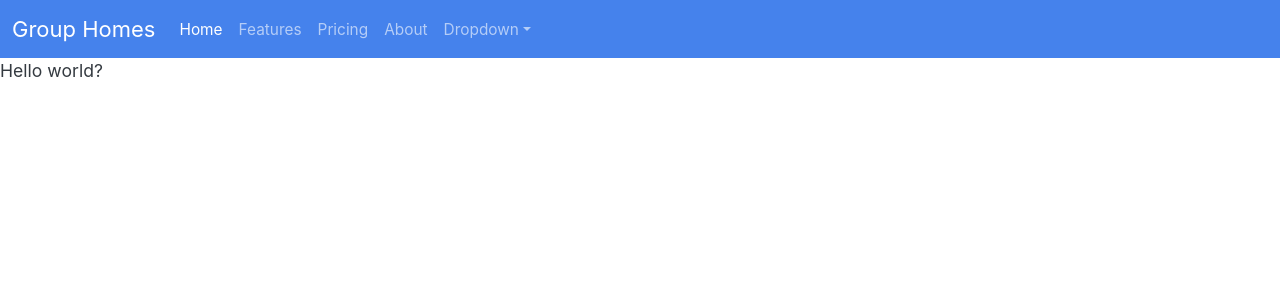
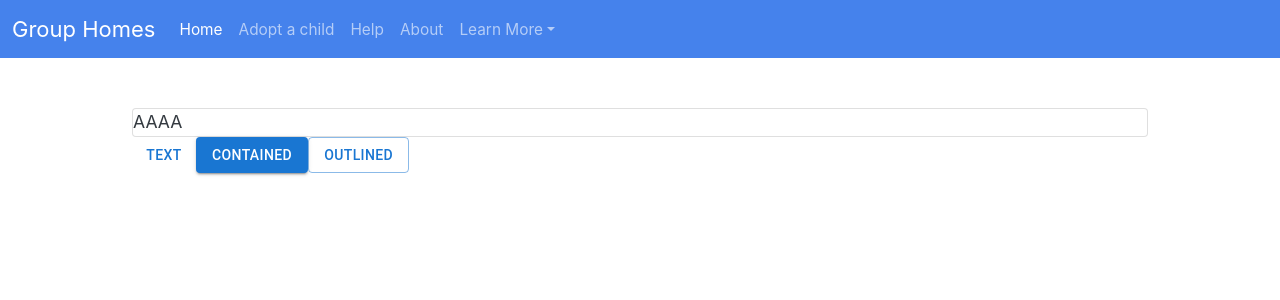
Before and after one commit to KennyHc/Group-Homes, a React (Create React App) app: page / in a window 1280 px wide. Shown: the top 300 px of the page. Built offline with nearby package versions, Linux system fonts and the light colour scheme.

Commit message:
working on frontend

```diff
--- a/package.json
+++ b/package.json
@@ -3,6 +3,10 @@
   "version": "0.1.0",
   "private": true,
   "dependencies": {
+    "@emotion/react": "^11.8.2",
+    "@emotion/styled": "^11.8.1",
+    "@mui/material": "^5.5.2",
+    "@mui/styles": "^5.5.1",
     "@testing-library/jest-dom": "^5.16.2",
     "@testing-library/react": "^12.1.4",
     "@testing-library/user-event": "^13.5.0",
--- a/src/App.js
+++ b/src/App.js
@@ -1,13 +1,14 @@
 import logo from "./logo.svg";
 import "./style.css";
 import Header from "./components/Header";
-
+import Contact from "./components/Contact";
+import { Container, Row, Col } from "react-bootstrap";
 function App() {
   return (
     <div className="App">
       <Header className="App-header"></Header>
 
-      <div>Hello world?</div>
+      <Contact />
     </div>
   );
 }
--- a/src/components/Contact.js
+++ b/src/components/Contact.js
@@ -1,7 +1,23 @@
 import React from "react";
+import { Card, Col, Container, Row } from "react-bootstrap";
+import Button from "@mui/material/Button";
+import { CardContent } from "@mui/material";
 
 function Contact(props) {
-  return <div></div>;
+  return (
+    <Container className="justify-content-md-center">
+      <Col className="spaced">
+        <Row className="justify-content-md-center">
+          <div className="justify-content-md-center">
+            <Card variant="outlined">AAAA</Card>
+            <Button variant="text">Text</Button>
+            <Button variant="contained">Contained</Button>
+            <Button variant="outlined">Outlined</Button>
+          </div>
+        </Row>
+      </Col>
+    </Container>
+  );
 }
 
 export default Contact;
--- a/src/components/Header.js
+++ b/src/components/Header.js
@@ -32,12 +32,12 @@ function Header() {
             </li>
             <li className="nav-item">
               <a className="nav-link" href="#">
-                Features
+                Adopt a child
               </a>
             </li>
             <li className="nav-item">
               <a className="nav-link" href="#">
-                Pricing
+                Help
               </a>
             </li>
             <li className="nav-item">
@@ -54,7 +54,7 @@ function Header() {
                 aria-haspopup="true"
                 aria-expanded="false"
               >
-                Dropdown
+                Learn More
               </a>
               <div className="dropdown-menu">
                 <a className="dropdown-item" href="#">
```
Also changed, not shown: src/index.css (line endings or trailing spaces), src/style.css, 1 other file (tests, documents, lock files or other folders).
